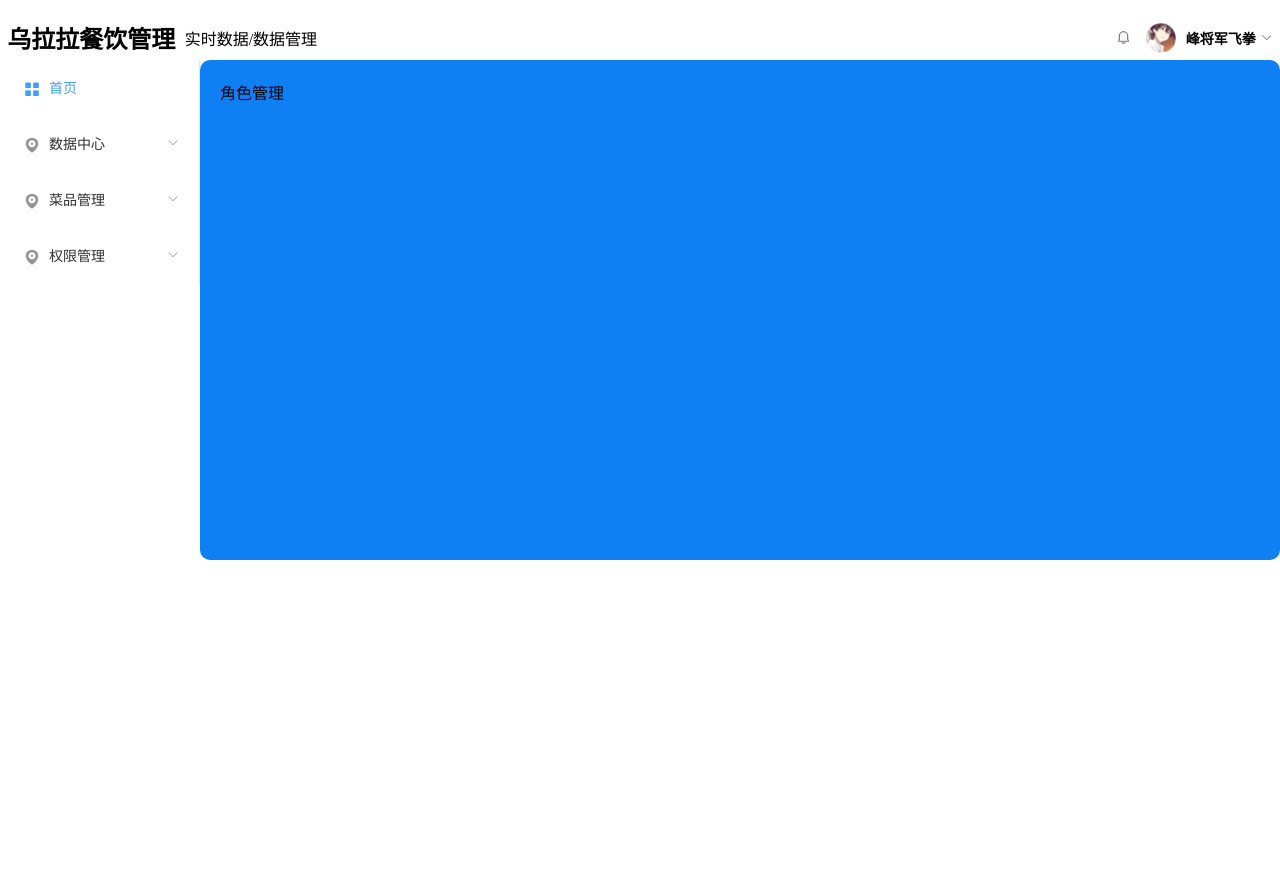
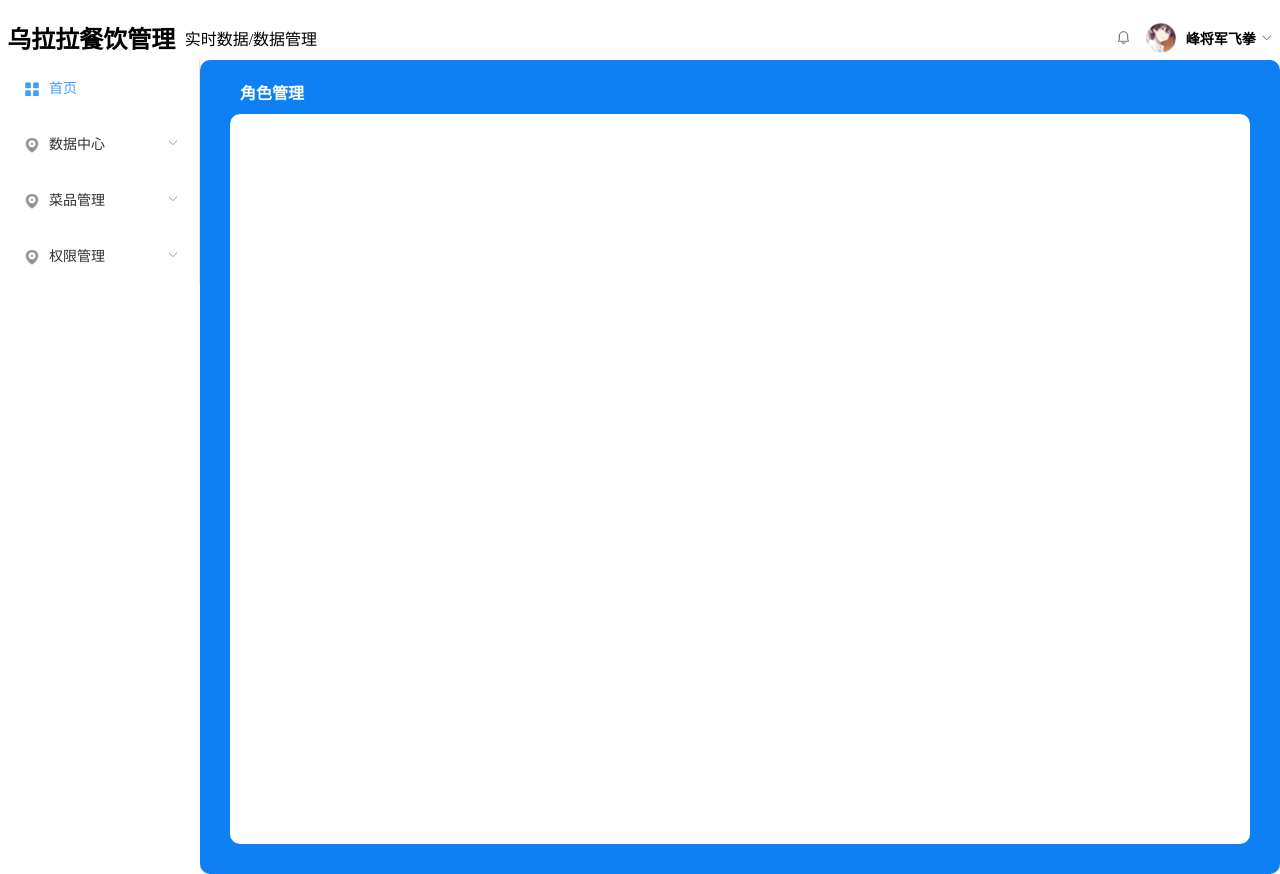
Before and after one commit to bo-ddd/wulala-restaurant-cms, a Vue app: page /rolemg in a window 1280 px wide. Before the commit the page ends 800 px from the top, so only its background shows below. Built offline with nearby package versions, Linux system fonts and the light colour scheme; no server answers.

Commit message:
样式修改

```diff
--- a/src/views/MerchandiseManagement/GoodsData.vue
+++ b/src/views/MerchandiseManagement/GoodsData.vue
@@ -192,7 +192,7 @@ export default {
     margin: 10px;
     background-color: white;
     border-radius: 10px;
-    height: 690px;
+    height: 700px;
     padding: 15px;
 }
 
--- a/src/views/Permissions/RoleManagement.vue
+++ b/src/views/Permissions/RoleManagement.vue
@@ -1,3 +1,20 @@
 <template>
-    <div>角色管理</div>
+    <div>
+        <h4 class="mg-rl_20 title">角色管理</h4>
+        <div class="box-contont">
+
+        </div>
+    </div>
 </template>
+<style scoped>
+.box-contont {
+    margin: 10px;
+    background-color: white;
+    border-radius: 10px;
+    min-height: 700px;
+    padding: 15px;
+}
+.title{
+    color: white;
+}
+</style>
--- a/src/views/Permissions/UserManagement.vue
+++ b/src/views/Permissions/UserManagement.vue
@@ -1,3 +1,20 @@
 <template>
-    <div>用户管理</div>
+    <div>
+        <h4 class="mg-rl_20 title">用户管理</h4>
+        <div class="box-contont">
+
+        </div>
+    </div>
 </template>
+<style scoped>
+.box-contont {
+    margin: 10px;
+    background-color: white;
+    border-radius: 10px;
+    min-height: 700px;
+    padding: 15px;
+}
+.title{
+    color: white;
+}
+</style>
```
